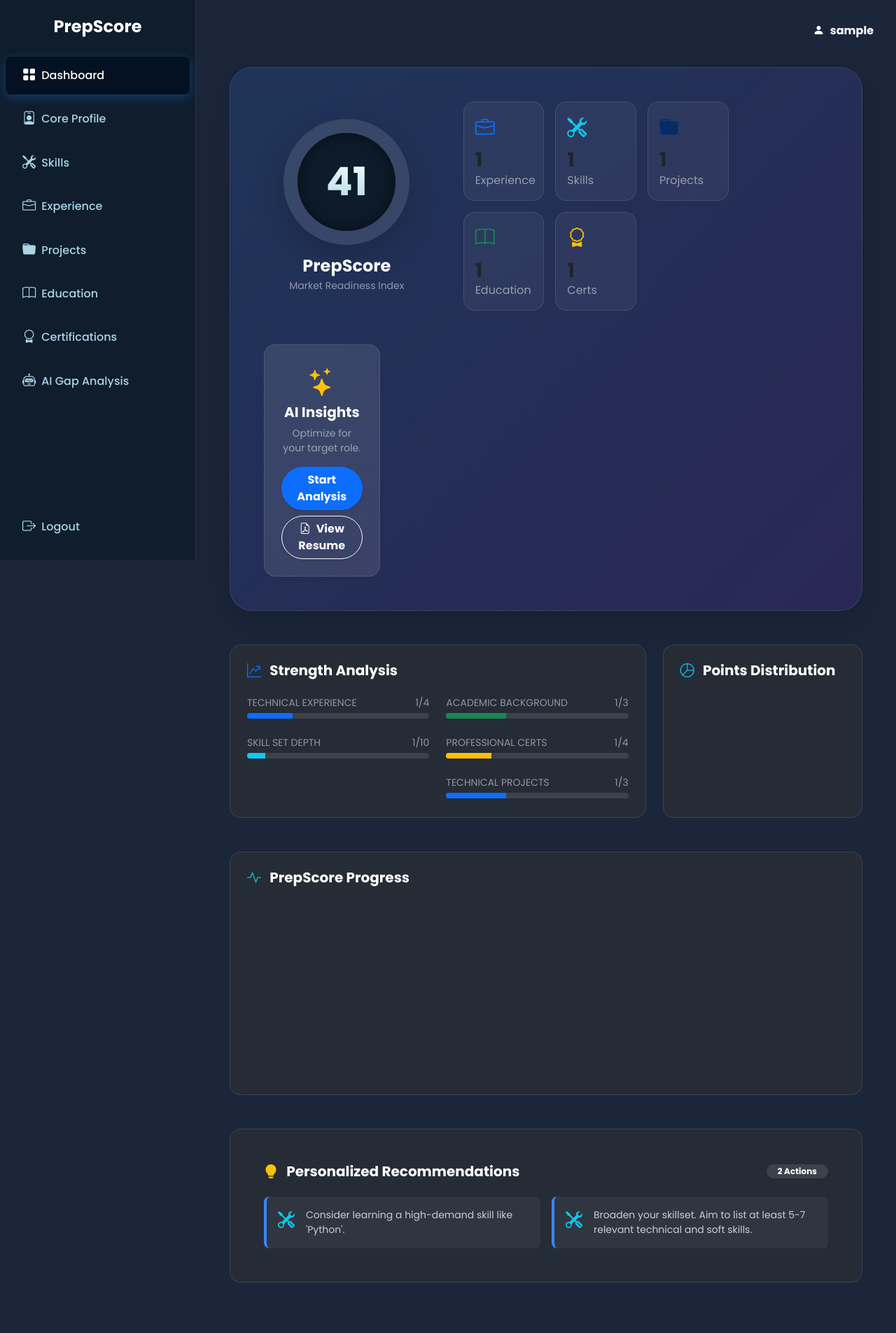
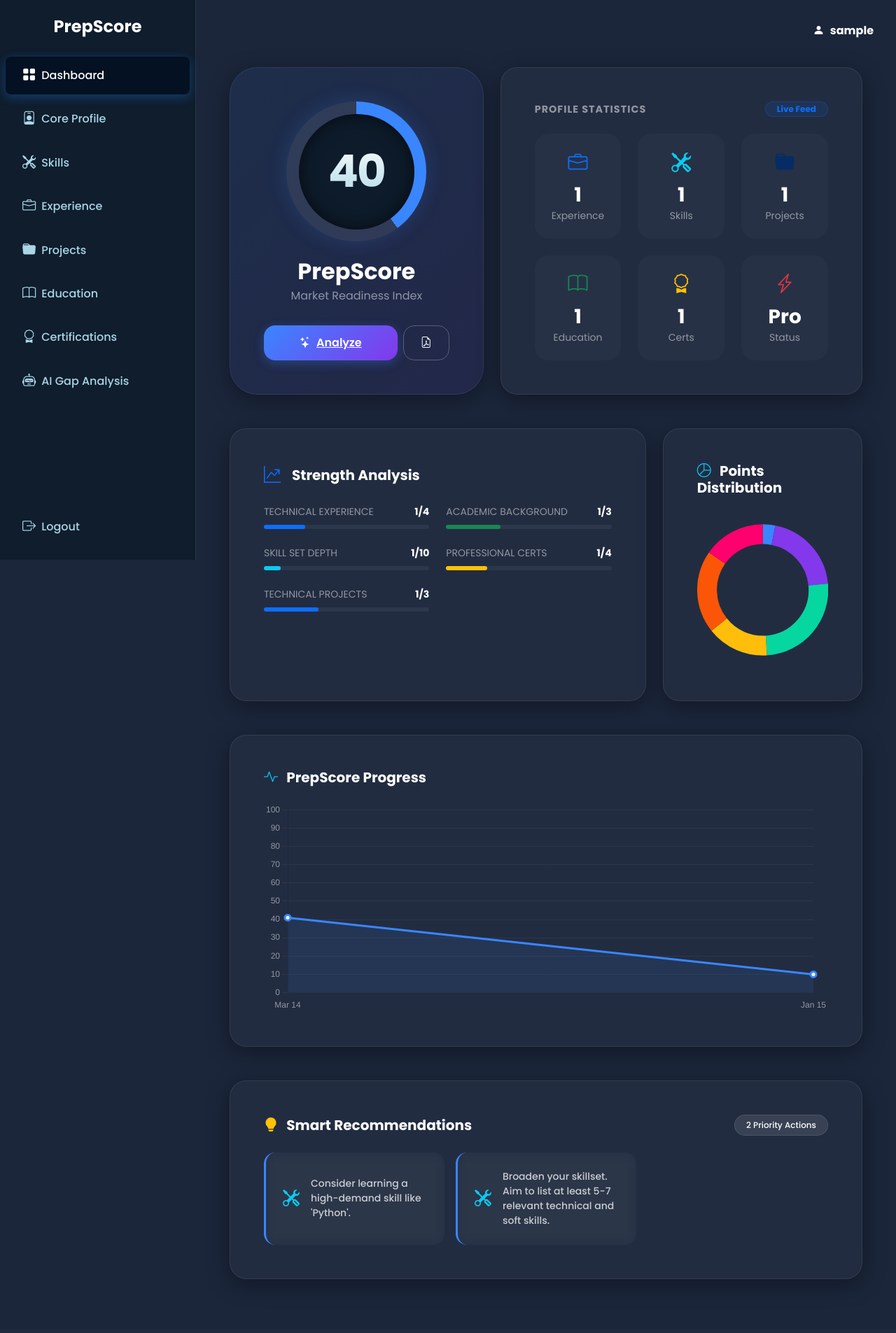
Before and after one commit to minnajoby/PrepScore-MiniProject, a Django app: page /dashboard/ in a window 1280 px wide. Shown: the whole page at 70% size. After the commit the page ends 1843 px from the top, so only its background shows below. Run offline with Django 5.2, Linux system fonts and the light colour scheme; a user stored in the database is signed in; tables that the repository leaves empty hold one stand-in row (values such as "Sample post"); a map, chart or similar area stays blank; some libraries are stand-ins or nearby versions.

Commit message:
feat: finalize Dashboard UI redesign with modern glassmorphic look

```diff
--- a/profiles/templates/profiles/dashboard.html
+++ b/profiles/templates/profiles/dashboard.html
@@ -7,83 +7,136 @@
 <link rel="stylesheet" href="https://cdnjs.cloudflare.com/ajax/libs/animate.css/4.1.1/animate.min.css" />
 <style>
     :root {
-        --glass-bg: rgba(255, 255, 255, 0.05);
-        --glass-border: rgba(255, 255, 255, 0.1);
+        --glass-bg: rgba(255, 255, 255, 0.03);
+        --glass-bg-hover: rgba(255, 255, 255, 0.07);
+        --glass-border: rgba(255, 255, 255, 0.08);
         --accent-primary: #3a86ff;
         --accent-secondary: #8338ec;
         --accent-success: #06d6a0;
         --accent-warning: #ffbe0b;
+        --card-shadow: 0 8px 32px 0 rgba(0, 0, 0, 0.37);
     }
 
     .hero-glass {
-        background: linear-gradient(135deg, rgba(58, 134, 255, 0.15) 0%, rgba(131, 56, 236, 0.15) 100%);
-        backdrop-filter: blur(20px);
+        background: linear-gradient(135deg, rgba(58, 134, 255, 0.08) 0%, rgba(131, 56, 236, 0.08) 100%);
+        backdrop-filter: blur(25px);
+        -webkit-backdrop-filter: blur(25px);
         border: 1px solid var(--glass-border);
-        border-radius: 2rem;
+        border-radius: 2.5rem;
+        box-shadow: var(--card-shadow);
+    }
+
+    .glass-card {
+        background: var(--glass-bg);
+        backdrop-filter: blur(15px);
+        -webkit-backdrop-filter: blur(15px);
+        border: 1px solid var(--glass-border);
+        border-radius: 1.5rem;
+        transition: all 0.4s cubic-bezier(0.165, 0.84, 0.44, 1);
+        box-shadow: var(--card-shadow);
+    }
+
+    .glass-card:hover {
+        background: var(--glass-bg-hover);
+        border-color: rgba(255, 255, 255, 0.2);
+        transform: translateY(-5px);
     }
 
     .score-ring {
         position: relative;
-        width: 180px;
-        height: 180px;
+        width: 200px;
+        height: 200px;
         border-radius: 50%;
         display: grid;
         place-items: center;
         background: conic-gradient(var(--accent-primary) 0%, var(--glass-border) 0%);
-        transition: all 0.5s ease;
+        transition: all 0.8s cubic-bezier(0.165, 0.84, 0.44, 1);
+        box-shadow: 0 0 30px rgba(58, 134, 255, 0.2);
     }
 
     .score-ring::after {
         content: "";
         position: absolute;
-        width: 140px;
-        height: 140px;
+        width: 165px;
+        height: 165px;
         background: #0d1b2a;
         border-radius: 50%;
-        box-shadow: inset 0 0 20px rgba(0, 0, 0, 0.5);
+        box-shadow: inset 0 0 25px rgba(0, 0, 0, 0.6);
+        z-index: 1;
     }
 
     .score-value {
         position: relative;
         z-index: 2;
-        font-size: 3.5rem;
+        font-size: 4rem;
         font-weight: 800;
-        background: linear-gradient(to bottom, #fff, #a9d6e5);
+        background: linear-gradient(180deg, #fff 0%, #a9d6e5 100%);
         -webkit-background-clip: text;
         background-clip: text;
         -webkit-text-fill-color: transparent;
+        letter-spacing: -2px;
     }
 
-    .stat-pill {
-        background: var(--glass-bg);
-        border: 1px solid var(--glass-border);
-        border-radius: 1rem;
-        padding: 1rem;
+    .stat-cell {
+        padding: 1.25rem;
+        border-radius: 1.25rem;
+        background: rgba(255, 255, 255, 0.02);
+        border: 1px solid transparent;
         transition: all 0.3s ease;
     }
 
-    .stat-pill:hover {
-        background: rgba(255, 255, 255, 0.1);
-        transform: translateY(-5px);
+    .stat-cell:hover {
+        background: rgba(255, 255, 255, 0.05);
+        border-color: var(--glass-border);
     }
 
     .insight-card {
-        border-left: 4px solid var(--accent-primary);
-        background: var(--glass-bg);
+        border-left: 3px solid var(--accent-primary);
+        background: rgba(255, 255, 255, 0.02);
+        backdrop-filter: blur(10px);
         transition: all 0.3s ease;
     }
 
     .insight-card:hover {
-        background: rgba(255, 255, 255, 0.08);
+        background: rgba(255, 255, 255, 0.05);
+        transform: translateX(5px);
+    }
+
+    .btn-premium {
+        background: linear-gradient(135deg, var(--accent-primary) 0%, var(--accent-secondary) 100%);
+        border: none;
+        color: white;
+        padding: 0.8rem 1.5rem;
+        border-radius: 1rem;
+        font-weight: 600;
+        transition: all 0.3s ease;
+        box-shadow: 0 4px 15px rgba(58, 134, 255, 0.3);
+    }
+
+    .btn-premium:hover {
+        transform: scale(1.02);
+        box-shadow: 0 6px 20px rgba(58, 134, 255, 0.4);
+        color: white;
     }
 
     .progress {
-        background-color: rgba(255, 255, 255, 0.1) !important;
-        height: 8px !important;
+        background: rgba(255, 255, 255, 0.05) !important;
+        height: 6px !important;
+        overflow: visible !important;
     }
 
-    .hover-glow:hover {
-        box-shadow: 0 0 20px rgba(58, 134, 255, 0.4);
+    .progress-bar {
+        border-radius: 10px;
+        position: relative;
+        box-shadow: 0 0 10px inherit;
+    }
+
+    .card-title-premium {
+        font-size: 0.9rem;
+        font-weight: 700;
+        text-transform: uppercase;
+        letter-spacing: 1px;
+        color: rgba(255, 255, 255, 0.5);
     }
 </style>
 {% endblock %}
@@ -91,95 +144,108 @@
 {% block dashboard_content %}
 <div class="animate__animated animate__fadeIn">
 
-    <!-- === HERO COMMAND CENTER === -->
-    <div class="hero-glass p-4 p-md-5 mb-5 shadow-lg">
-        <div class="row align-items-center g-5">
-            <!-- Left: Score Visualization -->
-            <div class="col-lg-4 d-flex flex-column align-items-center">
-                <div class="score-ring shadow-lg mb-3" id="mainScoreRing" data-score="{{ score }}">
+    <!-- === MASTER COMMAND CENTER === -->
+    <div class="row g-4 mb-5">
+        <!-- PrepScore Master Card -->
+        <div class="col-lg-5">
+            <div
+                class="hero-glass h-100 p-4 p-xl-5 d-flex flex-column align-items-center justify-content-center text-center">
+                <div class="score-ring mb-4" id="mainScoreRing" data-score="{{ score }}">
                     <div class="score-value" id="scoreValue">{{ score }}</div>
                 </div>
-                <h4 class="fw-bold text-white mb-1">PrepScore</h4>
-                <p class="text-white-50 small mb-0">Market Readiness Index</p>
+                <h2 class="fw-bold text-white mb-1">PrepScore</h2>
+                <p class="text-white-50 mb-4">Market Readiness Index</p>
+
+                <div class="d-flex gap-2 w-100 mt-auto">
+                    <a href="{% url 'gap_analysis' %}" class="btn-premium flex-grow-1">
+                        <i class="bi bi-stars me-2"></i>Analyze
+                    </a>
+                    {% if profile.resume_pdf %}
+                    <button class="btn btn-outline-light rounded-4 px-4 border-white border-opacity-25"
+                        data-bs-toggle="modal" data-bs-target="#resumeModal">
+                        <i class="bi bi-file-earmark-pdf"></i>
+                    </button>
+                    {% endif %}
+                </div>
             </div>
+        </div>
 
-            <!-- Middle: Quick Stats Grid -->
-            <div class="col-lg-6">
-                <div class="row g-3">
-                    <div class="col-md-4 col-6">
-                        <div class="stat-pill">
+        <!-- Quick Stats Grid -->
+        <div class="col-lg-7">
+            <div class="glass-card h-100 p-4 p-xl-5">
+                <div class="d-flex justify-content-between align-items-center mb-4">
+                    <h6 class="card-title-premium mb-0">Profile Statistics</h6>
+                    <span
+                        class="badge bg-primary bg-opacity-10 text-primary border border-primary border-opacity-25 rounded-pill px-3">Live
+                        Feed</span>
+                </div>
+
+                <div class="row g-4">
+                    <div class="col-sm-4 col-6">
+                        <div class="stat-cell text-center">
                             <i class="bi bi-briefcase text-primary fs-3 mb-2 d-block"></i>
-                            <h3 class="fw-bold mb-0">{{ profile.num_experiences }}</h3>
-                            <span class="text-white-50 x-small">Experience</span>
+                            <h3 class="fw-bold text-white mb-0">{{ profile.num_experiences }}</h3>
+                            <span class="text-white-50 small">Experience</span>
                         </div>
                     </div>
-                    <div class="col-md-4 col-6">
-                        <div class="stat-pill">
+                    <div class="col-sm-4 col-6">
+                        <div class="stat-cell text-center">
                             <i class="bi bi-tools text-info fs-3 mb-2 d-block"></i>
-                            <h3 class="fw-bold mb-0">{{ profile.num_skills }}</h3>
-                            <span class="text-white-50 x-small">Skills</span>
+                            <h3 class="fw-bold text-white mb-0">{{ profile.num_skills }}</h3>
+                            <span class="text-white-50 small">Skills</span>
                         </div>
                     </div>
-                    <div class="col-md-4 col-6">
-                        <div class="stat-pill">
+                    <div class="col-sm-4 col-6">
+                        <div class="stat-cell text-center">
                             <i class="bi bi-folder-fill text-primary-emphasis fs-3 mb-2 d-block"></i>
-                            <h3 class="fw-bold mb-0">{{ profile.num_projects }}</h3>
-                            <span class="text-white-50 x-small">Projects</span>
+                            <h3 class="fw-bold text-white mb-0">{{ profile.num_projects }}</h3>
+                            <span class="text-white-50 small">Projects</span>
                         </div>
                     </div>
-                    <div class="col-md-4 col-6">
-                        <div class="stat-pill">
+                    <div class="col-sm-4 col-6">
+                        <div class="stat-cell text-center">
                             <i class="bi bi-book text-success fs-3 mb-2 d-block"></i>
-                            <h3 class="fw-bold mb-0">{{ profile.num_educations }}</h3>
-                            <span class="text-white-50 x-small">Education</span>
+                            <h3 class="fw-bold text-white mb-0">{{ profile.num_educations }}</h3>
+                            <span class="text-white-50 small">Education</span>
                         </div>
                     </div>
-                    <div class="col-md-4 col-6">
-                        <div class="stat-pill">
+                    <div class="col-sm-4 col-6">
+                        <div class="stat-cell text-center">
                             <i class="bi bi-award text-warning fs-3 mb-2 d-block"></i>
-                            <h3 class="fw-bold mb-0">{{ profile.num_certifications }}</h3>
-                            <span class="text-white-50 x-small">Certs</span>
+                            <h3 class="fw-bold text-white mb-0">{{ profile.num_certifications }}</h3>
+                            <span class="text-white-50 small">Certs</span>
                         </div>
                     </div>
-                </div>
-            </div>
-
-            <!-- Right: AI CTA -->
-            <div class="col-lg-3">
-                <div class="h-100 d-flex flex-column justify-content-center">
-                    <div class="p-4 rounded-4 bg-white bg-opacity-10 border border-white border-opacity-10 text-center">
-                        <i class="bi bi-stars text-warning fs-1 mb-2"></i>
-                        <h5 class="fw-bold text-white mb-2">AI Insights</h5>
-                        <p class="text-white-50 small mb-3">Optimize for your target role.</p>
-                        <a href="{% url 'gap_analysis' %}"
-                            class="btn btn-primary rounded-pill w-100 fw-bold shadow-sm hover-glow">
-                            Start Analysis
-                        </a>
-                        {% if profile.resume_pdf %}
-                        <button class="btn btn-outline-light rounded-pill w-100 fw-bold shadow-sm mt-2"
-                            data-bs-toggle="modal" data-bs-target="#resumeModal">
-                            <i class="bi bi-file-earmark-pdf me-2"></i>View Resume
-                        </button>
-                        {% endif %}
+                    <div class="col-sm-4 col-6">
+                        <div class="stat-cell text-center">
+                            <i class="bi bi-lightning-charge text-danger fs-3 mb-2 d-block"></i>
+                            <h3 class="fw-bold text-white mb-0">Pro</h3>
+                            <span class="text-white-50 small">Status</span>
+                        </div>
                     </div>
                 </div>
             </div>
         </div>
     </div>
 
-    <!-- === ANALYTICS & BREAKDOWN === -->
+    <!-- === ANALYTICS SUITE === -->
     <div class="row g-4 mb-5">
-        <!-- Profile Strength Breakdown -->
+        <!-- Strength Analysis -->
         <div class="col-lg-8">
-            <div class="glass-card p-4 h-100">
-                <h5 class="fw-bold mb-4"><i class="bi bi-graph-up-arrow text-primary me-2"></i> Strength Analysis</h5>
+            <div class="glass-card p-4 p-xl-5 h-100">
+                <div class="d-flex align-items-center mb-4">
+                    <div class="icon-box-primary me-3">
+                        <i class="bi bi-graph-up-arrow text-primary fs-4"></i>
+                    </div>
+                    <h5 class="fw-bold text-white mb-0">Strength Analysis</h5>
+                </div>
 
                 <div class="row g-4">
                     <div class="col-md-6">
                         <div class="mb-4">
-                            <label class="d-flex justify-content-between text-white-50 small mb-1">
+                            <label class="d-flex justify-content-between text-white-50 small mb-2">
                                 <span>TECHNICAL EXPERIENCE</span>
-                                <span>{{ profile.num_experiences }}/4</span>
+                                <span class="text-white fw-bold">{{ profile.num_experiences }}/4</span>
                             </label>
                             <div class="progress rounded-pill">
                                 <div class="progress-bar bg-primary"
@@ -187,21 +253,31 @@
                             </div>
                         </div>
                         <div class="mb-4">
-                            <label class="d-flex justify-content-between text-white-50 small mb-1">
+                            <label class="d-flex justify-content-between text-white-50 small mb-2">
                                 <span>SKILL SET DEPTH</span>
-                                <span>{{ profile.num_skills }}/10</span>
+                                <span class="text-white fw-bold">{{ profile.num_skills }}/10</span>
                             </label>
                             <div class="progress rounded-pill">
                                 <div class="progress-bar bg-info"
                                     style="width: {% widthratio profile.num_skills 10 100 %}%"></div>
                             </div>
                         </div>
+                        <div class="mb-0">
+                            <label class="d-flex justify-content-between text-white-50 small mb-2">
+                                <span>TECHNICAL PROJECTS</span>
+                                <span class="text-white fw-bold">{{ profile.num_projects }}/3</span>
+                            </label>
+                            <div class="progress rounded-pill">
+                                <div class="progress-bar bg-primary-emphasis"
+                                    style="width: {% widthratio profile.num_projects 3 100 %}%"></div>
+                            </div>
+                        </div>
                     </div>
                     <div class="col-md-6">
                         <div class="mb-4">
-                            <label class="d-flex justify-content-between text-white-50 small mb-1">
+                            <label class="d-flex justify-content-between text-white-50 small mb-2">
                                 <span>ACADEMIC BACKGROUND</span>
-                                <span>{{ profile.num_educations }}/3</span>
+                                <span class="text-white fw-bold">{{ profile.num_educations }}/3</span>
                             </label>
                             <div class="progress rounded-pill">
                                 <div class="progress-bar bg-success"
@@ -209,23 +285,13 @@
                             </div>
                         </div>
                         <div class="mb-4">
-                            <label class="d-flex justify-content-between text-white-50 small mb-1">
+                            <label class="d-flex justify-content-between text-white-50 small mb-2">
                                 <span>PROFESSIONAL CERTS</span>
-                                <span>{{ profile.num_certifications }}/4</span>
+                                <span class="text-white fw-bold">{{ profile.num_certifications }}/4</span>
                             </label>
                             <div class="progress rounded-pill">
                                 <div class="progress-bar bg-warning"
                                     style="width: {% widthratio profile.num_certifications 4 100 %}%"></div>
-                            </div>
-                        </div>
-                        <div class="mb-0">
-                            <label class="d-flex justify-content-between text-white-50 small mb-1">
-                                <span>TECHNICAL PROJECTS</span>
-                                <span>{{ profile.num_projects }}/3</span>
-                            </label>
-                            <div class="progress rounded-pill">
-                                <div class="progress-bar bg-primary-emphasis"
-                                    style="width: {% widthratio profile.num_projects 3 100 %}%"></div>
                             </div>
                         </div>
                     </div>
@@ -235,58 +301,61 @@
 
         <!-- Weighting Distribution -->
         <div class="col-lg-4">
-            <div class="glass-card p-4 h-100 d-flex flex-column">
-                <h5 class="fw-bold mb-4"><i class="bi bi-pie-chart text-info me-2"></i> Points Distribution</h5>
+            <div class="glass-card p-4 p-xl-5 h-100 d-flex flex-column">
+                <h5 class="fw-bold text-white mb-4"><i class="bi bi-pie-chart text-info me-2"></i> Points Distribution
+                </h5>
                 <div class="flex-grow-1 d-flex align-items-center justify-content-center">
-                    <canvas id="distributionChart" style="max-height: 200px;"></canvas>
+                    <canvas id="distributionChart" style="max-height: 220px;"></canvas>
                 </div>
             </div>
         </div>
     </div>
 
-    <!-- === PROGRESS TREND === -->
-    <div class="glass-card p-4 mb-5">
-        <h5 class="fw-bold mb-4"><i class="bi bi-activity text-info me-2"></i> PrepScore Progress</h5>
-        <div style="height: 250px;">
+    <!-- === PERFORMANCE TREND === -->
+    <div class="glass-card p-4 p-xl-5 mb-5">
+        <h5 class="fw-bold text-white mb-4"><i class="bi bi-activity text-info me-2"></i> PrepScore Progress</h5>
+        <div style="height: 300px;">
             <canvas id="historyChart"></canvas>
         </div>
     </div>
 
     <!-- === ACTIONABLE RECOMMENDATIONS === -->
-    <div class="glass-card p-4 p-md-5 mb-4">
+    <div class="glass-card p-4 p-xl-5 mb-4">
         <div class="d-flex justify-content-between align-items-center mb-4">
-            <h5 class="fw-bold mb-0">
-                <i class="bi bi-lightbulb-fill text-warning me-2"></i> Personalized Recommendations
+            <h5 class="fw-bold text-white mb-0">
+                <i class="bi bi-lightbulb-fill text-warning me-2"></i> Smart Recommendations
             </h5>
-            <span class="badge bg-white bg-opacity-10 text-white rounded-pill px-3">{{ suggestions|length }}
-                Actions</span>
+            <span
+                class="badge bg-white bg-opacity-10 text-white rounded-pill px-3 py-2 fw-medium border border-white border-opacity-10">
+                {{ suggestions|length }} Priority Actions
+            </span>
         </div>
 
         <div class="row g-3">
             {% for suggestion in suggestions %}
-            <div class="col-md-6">
-                <div class="insight-card p-3 rounded-3 h-100">
-                    <div class="d-flex">
-                        <div class="me-3">
-                            {% with s=suggestion|lower %}
-                            <i
-                                class="bi {% if 'experience' in s or 'project' in s %}bi-briefcase-fill text-primary{% elif 'skill' in s or 'git' in s or 'sql' in s %}bi-tools text-info{% elif 'bio' in s or 'headline' in s or 'linkedin' in s %}bi-person-badge text-warning{% else %}bi-stars text-success{% endif %} fs-4"></i>
-                            {% endwith %}
-                        </div>
-                        <div>
-                            <p class="mb-0 text-white opacity-75 small">{{ suggestion }}</p>
-                        </div>
+            <div class="col-md-6 col-xl-4">
+                <div class="insight-card p-4 rounded-4 h-100 d-flex align-items-center">
+                    <div class="icon-box-sm me-3">
+                        {% with s=suggestion|lower %}
+                        <i
+                            class="bi {% if 'experience' in s or 'project' in s %}bi-briefcase-fill text-primary{% elif 'skill' in s or 'git' in s or 'sql' in s %}bi-tools text-info{% elif 'bio' in s or 'headline' in s or 'linkedin' in s %}bi-person-badge text-warning{% else %}bi-stars text-success{% endif %} fs-4"></i>
+                        {% endwith %}
+                    </div>
+                    <div>
+                        <p class="mb-0 text-white opacity-75 small fw-medium">{{ suggestion }}</p>
                     </div>
                 </div>
             </div>
             {% empty %}
-            <div class="col-12 text-center py-4">
-                <i class="bi bi-check2-circle text-success fs-1 opacity-50 mb-2"></i>
-                <h6 class="text-white-50">Your profile is fully optimized. Amazing job!</h6>
+            <div class="col-12 text-center py-5">
+                <div class="display-1 text-white-50 opacity-25 mb-3"><i class="bi bi-check2-circle"></i></div>
+                <h5 class="text-white fw-bold">Your profile is fully optimized!</h5>
+                <p class="text-white-50 mb-0">Check back later for new insights.</p>
             </div>
             {% endfor %}
         </div>
     </div>
+</div>
 </div>
 
 
@@ -349,8 +418,7 @@
 
         // --- Distribution Chart ---
         const distCtx = document.getElementById('distributionChart').getContext('2d');
-        const contributionData = {{ score_contributions| safe
-    }};
+        const contributionData = {{ score_contributions|safe }};
 
     new Chart(distCtx, {
         type: 'doughnut',
@@ -379,7 +447,7 @@
     const historyCtx = document.getElementById('historyChart').getContext('2d');
     const historyData = [
         {% for record in history %}
-    { x: "{{ record.date_calculated|date:'M d' }}", y: { { record.score } } } {% if not forloop.last %}, {% endif %}
+    { x: "{{ record.date_calculated|date:'M d' }}", y: {{ record.score }} } {% if not forloop.last %}, {% endif %}
     {% endfor %}
         ];
 
```
